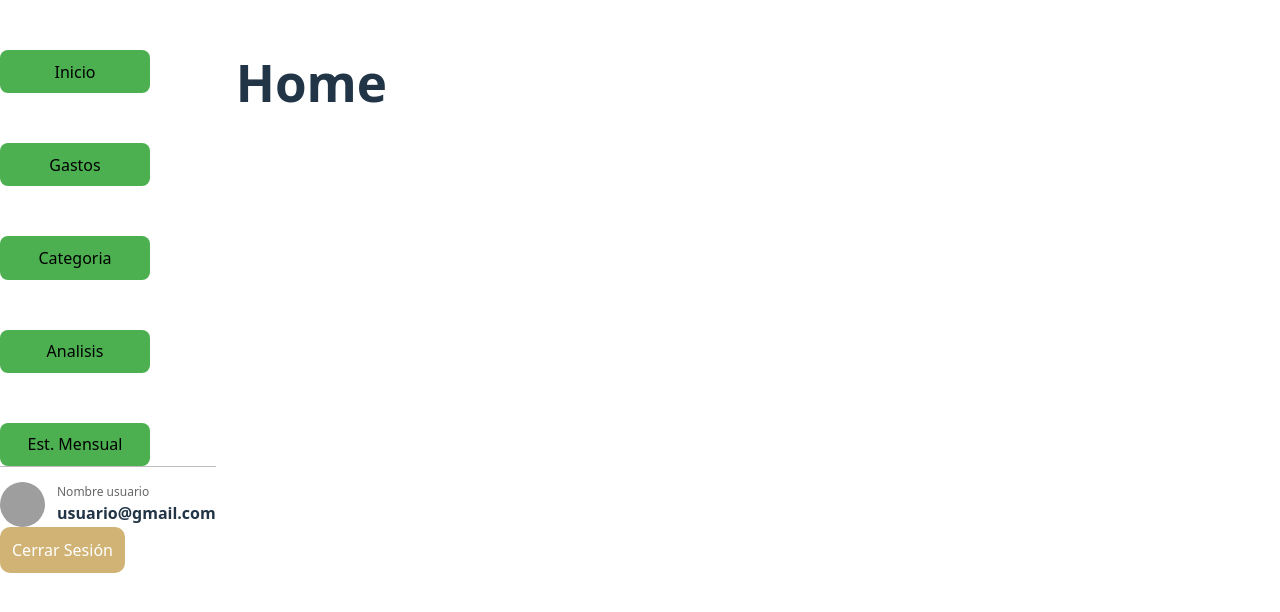
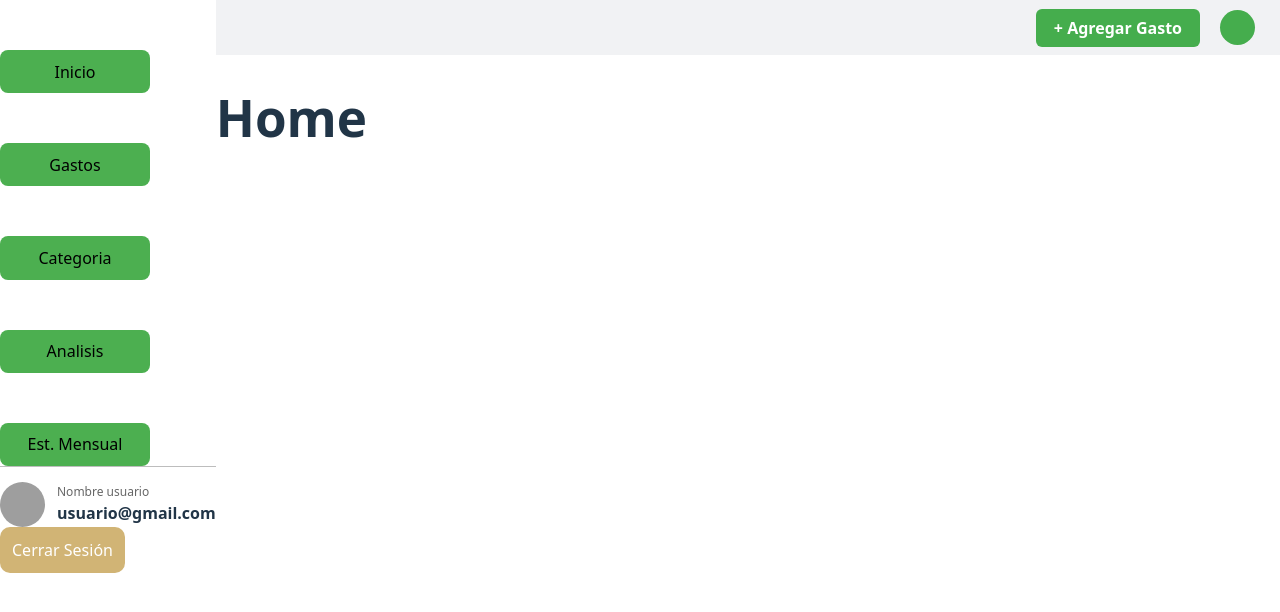
Before and after one commit to Heartsmith1/Monex, a React app in the folder Monex/frontend/: page /Home in a window 1280 px wide. Shown: the top 612 px of the page. Built offline with nearby package versions, Linux system fonts and the light colour scheme; the HTML template or start-up script is replaced by a standard one.

Commit message:
Agrego navbar al home

```diff
--- a/Monex/frontend/src/App.css
+++ b/Monex/frontend/src/App.css
@@ -14,13 +14,14 @@ html, body, #root {
     background-color: white;
 }
 
-/*HOME LAYOUT*/
+/* HOME LAYOUT */
 .contenedor_Home {
     display: flex;
     height: 100%;
 }
 
 .contenido_Home {
-    padding: 20px;
     width: 100%;
+    display: flex;
+    flex-direction: column;
 }
--- a/Monex/frontend/src/App.jsx
+++ b/Monex/frontend/src/App.jsx
@@ -4,6 +4,7 @@ import './App.css'
 import './css/pages/login.css'
 import './css/pages/register.css'
 import './css/components/sideBar.css'
+import './css/components/navbar.css'
 import { Login } from './pages/Login/Login';
 import {Home} from './pages/home/Home';
 import { SideBar } from './components/SideBar/SideBar';
--- /dev/null
+++ b/Monex/frontend/src/components/Navbar/Navbar.jsx
@@ -0,0 +1,10 @@
+export function Navbar() {
+    return (
+        <div className="navbar">
+            <button className="btn_Agregar_Gasto">
+                + Agregar Gasto
+            </button>
+            <div className="icono_Usuario"></div>
+        </div>
+    );
+}
--- /dev/null
+++ b/Monex/frontend/src/css/components/navbar.css
@@ -0,0 +1,28 @@
+.navbar {
+    height: 55px;
+    width: 100%;
+    background-color: #f1f2f4;
+    display: flex;
+    justify-content: flex-end;
+    align-items: center;
+    gap: 20px;
+    padding: 0 25px;
+    box-sizing: border-box;
+}
+
+.btn_Agregar_Gasto {
+    background-color: #45ad4d;
+    color: white;
+    border: none;
+    border-radius: 6px;
+    padding: 8px 18px;
+    font-weight: bold;
+    cursor: pointer;
+}
+
+.icono_Usuario {
+    width: 35px;
+    height: 35px;
+    background-color: #45ad4d;
+    border-radius: 50%;
+}
--- a/Monex/frontend/src/pages/home/Home.jsx
+++ b/Monex/frontend/src/pages/home/Home.jsx
@@ -1,4 +1,5 @@
 import { SideBar } from "../../components/SideBar/SideBar";
+import { Navbar } from "../../components/Navbar/Navbar";
 
 export function Home() {
     return (
@@ -6,6 +7,7 @@ export function Home() {
             <SideBar />
 
             <div className="contenido_Home">
+                <Navbar />
                 <h1>Home</h1>
             </div>
         </div>
```
